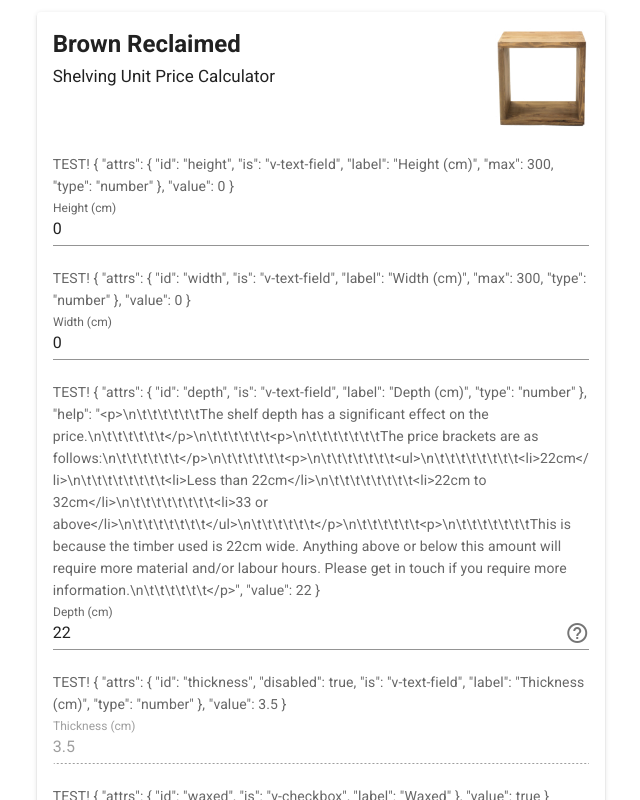
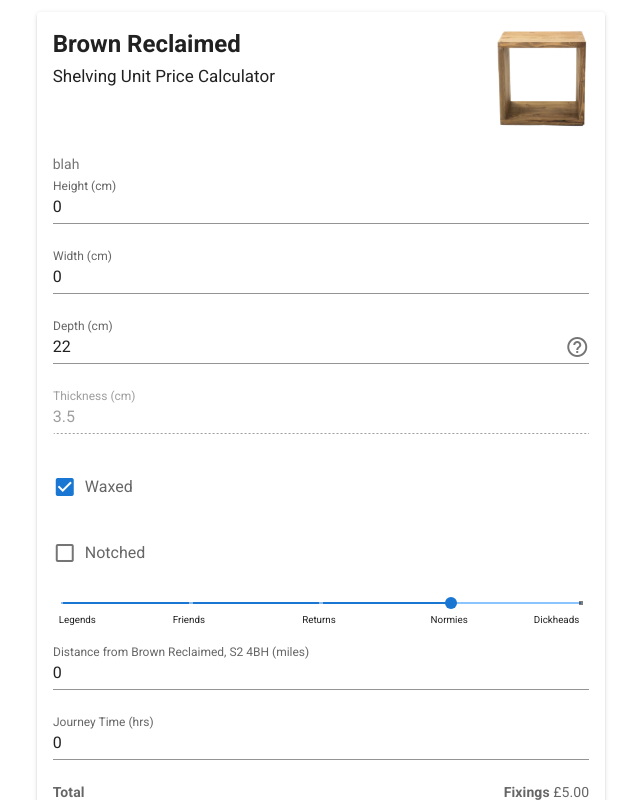
Before and after one commit to saifmode/browncalc, a Nuxt app: page / in a window 1280 px wide. Shown: the top 800 px of the page, without its empty margins (319-959 px from the left). Built offline with nearby package versions, Linux system fonts and the light colour scheme.

Commit message:
more tests (this is bad sorry)

```diff
--- a/components/BRApp.vue
+++ b/components/BRApp.vue
@@ -10,6 +10,15 @@
 	data() {
 		return {
 			fields: {
+				test: {
+					attrs: {
+						id: 'blah',
+						is: 'input',
+						type: 'text',
+						placeholder: 'blah'
+					},
+					value: 'blah'
+				},
 				height: {
 					attrs: {
 						id: 'height',
--- a/components/BRForm.vue
+++ b/components/BRForm.vue
@@ -1,13 +1,10 @@
 <template>
 	<v-form>
 		<div v-for="field in fields" :key="field.attrs.id">
-			TEST!
-			{{field}}
 			<component
 				v-bind="field.attrs"
 				v-model="field.value"
 				:append-icon='field.help ? "mdi-help-circle-outline" : null'
-				:is="field.attrs.is"
 				@click:append="$store.dispatch('updateHelpText', field.help)"
 			/>
 		</div>
```
